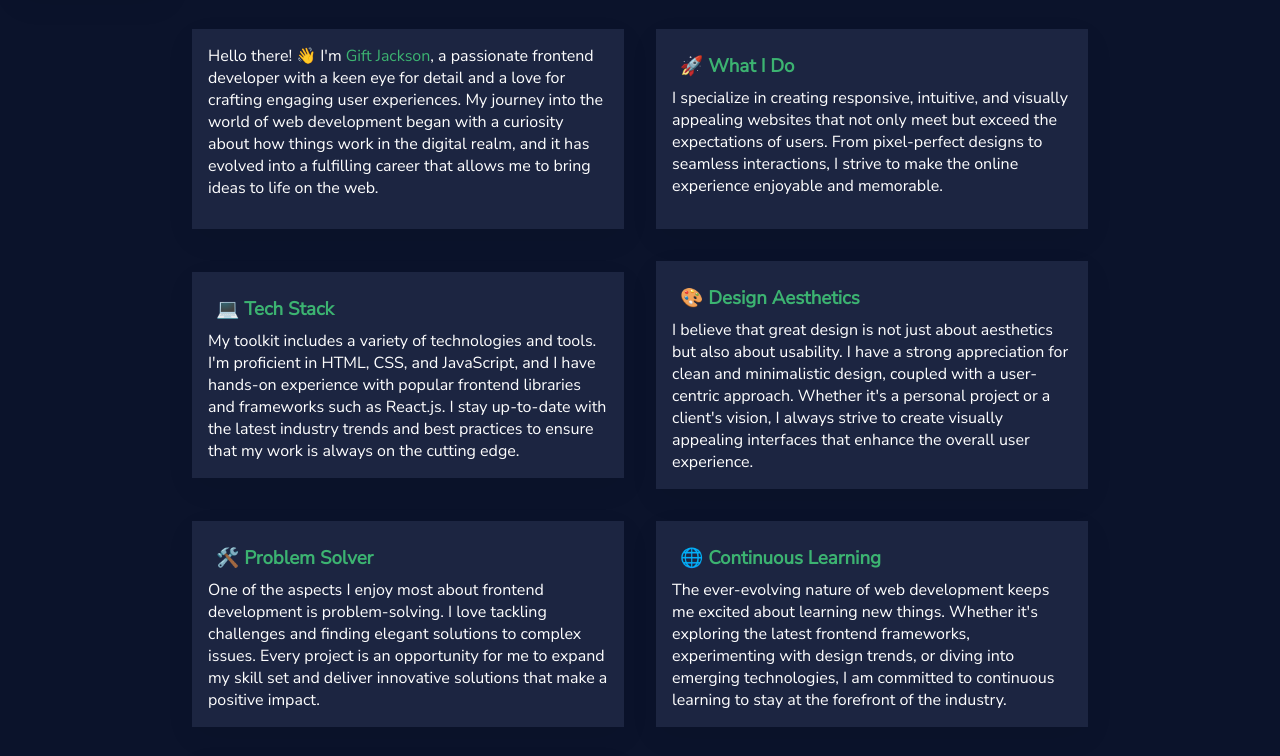
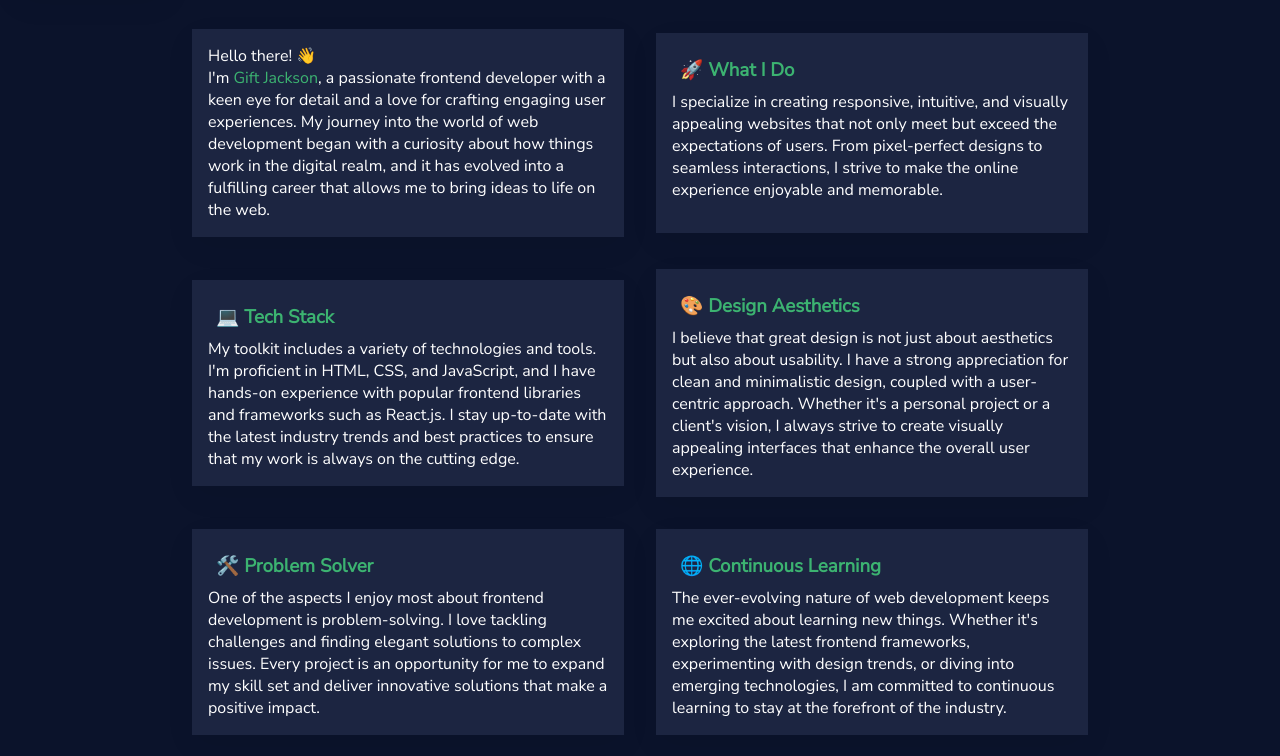
Before and after one commit to Gift-Jackson/Portfolio-, a plain HTML site: page about.html in a window 1280 px wide. Shown: the part 596-1352 px from the top of the page. Drawn offline with nearby package versions, Linux system fonts and the light colour scheme; no server answers; a web font is replaced by a local one.

Commit message:
Update about.html

```diff
--- a/about.html
+++ b/about.html
@@ -100,7 +100,7 @@
                         <div class="grid-items" data-aos="fade-right" data-aos-delay="300">
                             <!-- <h3 class="fill-text">About</h3> -->
                             <p>
-                                Hello there! 👋 I'm <span class="fill-text">Gift Jackson</span>, a passionate frontend
+                                Hello there! 👋 <br> I'm <span class="fill-text">Gift Jackson</span>, a passionate frontend
                                 developer with a keen eye for detail and a love for crafting engaging user experiences.
                                 My journey into the world of web development began with a curiosity about how things
                                 work in the digital realm, and it has evolved into a fulfilling career that allows me to
```
